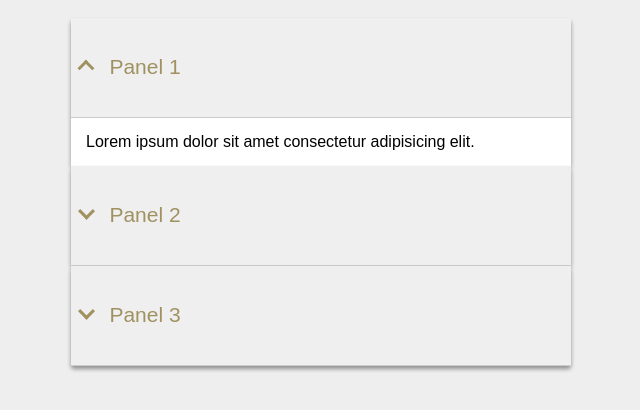
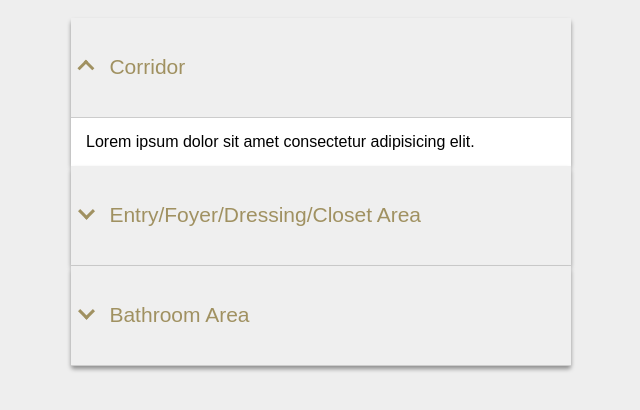
Before and after one commit to softwaresean/design-playground, a plain HTML site: page index.html in a window 1280 px wide. Shown: the part 248-658 px from the top of the page, without its empty margins (319-959 px from the left). Drawn offline with Linux system fonts and the light colour scheme.

Commit message:
Html clean up.

```diff
--- a/index.html
+++ b/index.html
@@ -11,7 +11,7 @@
   <h1>Accordion</h1>
   <div class="ds-accordion" role="tablist">
     <div class="ds-pane" aria-expanded="true" role="tabpanel">
-      <button tabindex="0" role="tab">Panel 1</button>
+      <button tabindex="0" role="tab">Corridor</button>
       <div class="content">
         <p>
           Lorem ipsum dolor sit amet consectetur adipisicing elit.
@@ -21,7 +21,7 @@
   </div>
   <div class="ds-accordion" role="tablist">
     <div class="ds-pane" role="tabpanel">
-      <button tabindex="0" role="tab">Panel 2</button>
+      <button tabindex="0" role="tab">Entry/Foyer/Dressing/Closet Area</button>
       <div class="content">
         <p>
           Lorem ipsum dolor sit amet consectetur adipisicing elit. Repellendus expedita ea eveniet corrupti non nam voluptas exercitationem aut a dolorem, distinctio, reiciendis sapiente officia optio quidem? Nam maxime quam asperiores.
@@ -31,7 +31,7 @@
   </div>
   <div class="ds-accordion" role="tablist">
     <div class="ds-pane" role="tabpanel">
-      <button tabindex="0" role="tab">Panel 3</button>
+      <button tabindex="0" role="tab">Bathroom Area</button>
       <div class="content">
         <p>
           Lorem ipsum dolor sit amet consectetur adipisicing elit. Repellendus expedita ea eveniet corrupti non nam voluptas exercitationem aut a dolorem, distinctio, reiciendis sapiente officia optio quidem? Nam maxime quam asperiores.
@@ -39,34 +39,7 @@
       </div>
     </div>
   </div>
-  <!-- <div class="accordion">
-    <button class="accordion__button" type="button">Expand Content</button>
-    <div class="accordion__content">
-      <p>
-        Lorem ipsum dolor sit amet consectetur adipisicing elit. Repellendus expedita ea eveniet corrupti non nam voluptas exercitationem aut a dolorem, distinctio, reiciendis sapiente officia optio quidem? Nam maxime quam asperiores.
-        Lorem ipsum dolor sit amet consectetur adipisicing elit. Repellendus expedita ea eveniet corrupti non nam voluptas exercitationem aut a dolorem, distinctio, reiciendis sapiente officia optio quidem? Nam maxime quam asperiores.
-      </p>
-    </div>
-  </div> -->
-  <script>
-    // const accordions = document.querySelectorAll('.accordion__button');
-    // accordions.forEach( button => {
-    //   button.addEventListener('click', () => {
-    //     const accordionContent = button.nextElementSibling;
-    //     const buttonClass = button.classList;
-    //     const activeClass = 'js-accordion__button--active';
-    //     buttonClass.toggle(activeClass);
-    //     if (buttonClass.contains(activeClass)) {
-    //       accordi4onContent.style.maxHeight = `${accordionContent.scrollHeight}px`;
-    //     } else {
-    //       accordionContent.style.maxHeight = 0;
-    //     }
-    //   });
-    // });
 
-
-  </script>
-  <!-- <script src="./ds-panes.js"></script> -->
   <script src="./accordion.js"></script>
 </body>
 </html>
```
